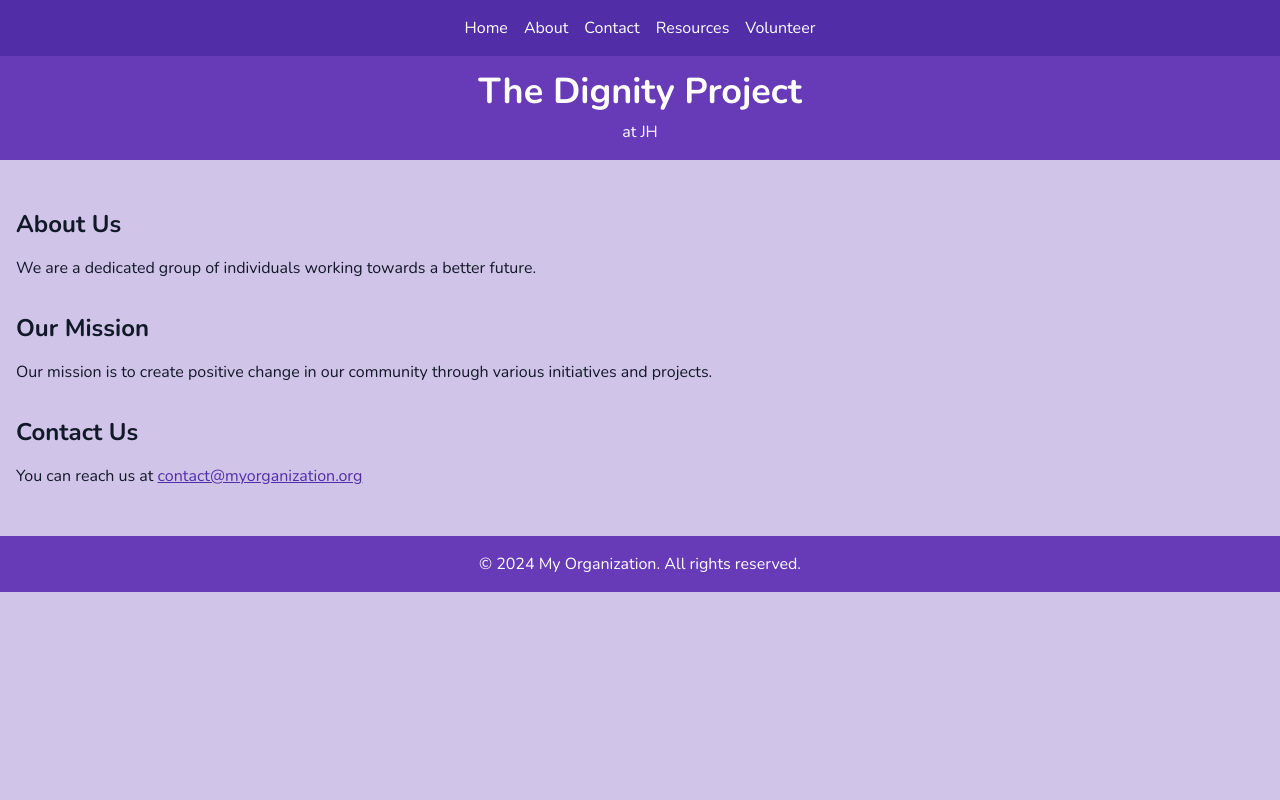
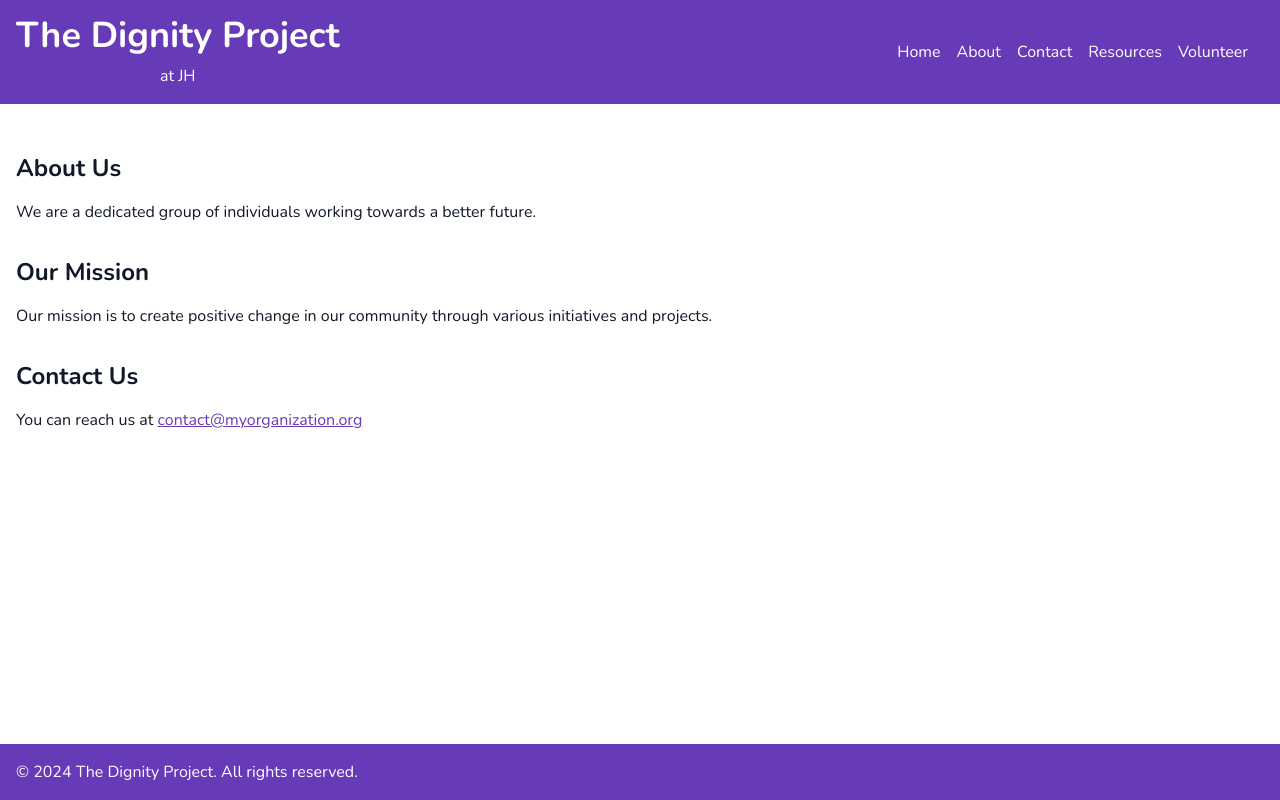
Before and after one commit to TheUnicat/DPWebsite, a Next.js app: page / in a window 1280 px wide. Built offline with nearby package versions, Linux system fonts and the light colour scheme.

Commit message:
some updates

```diff
--- a/src/app/layout.js
+++ b/src/app/layout.js
@@ -3,13 +3,19 @@ import Navbar from '../components/Navbar';
 
 export default function Layout({ children }) {
   return (
-    <div className="min-h-screen bg-primary-light font-sans text-gray-900">
-      <Navbar />
-      <main className="p-4">
+    <div className="flex flex-col min-h-screen bg-primary-light font-sans text-gray-900">
+      <header className="bg-primary p-4 text-white flex justify-between items-center">
+        <div className="flex flex-col items-center">
+          <h1 className="text-4xl font-bold">The Dignity Project</h1>
+          <p className="mt-2">at JH</p>
+        </div>
+        <Navbar />
+      </header>
+      <main className="flex-grow p-4">
         {children}
       </main>
-      <footer className="bg-primary p-4 text-white text-center">
-        <p>&copy; 2024 My Organization. All rights reserved.</p>
+      <footer className="bg-primary p-4 text-white">
+        <p>&copy; 2024 The Dignity Project. All rights reserved.</p>
       </footer>
     </div>
   );
--- a/src/components/Navbar.js
+++ b/src/components/Navbar.js
@@ -5,7 +5,7 @@ export default function Navbar() {
     <nav className="bg-primary-dark p-4 text-white">
       <ul className="flex justify-center space-x-4">
         <li>
-          <Link href="/home" className="hover:text-primary-light transition duration-300">
+          <Link href="/" className="hover:text-primary-light transition duration-300">
             Home
           </Link>
         </li>
--- a/src/pages/index.js
+++ b/src/pages/index.js
@@ -1,14 +1,8 @@
-import Navbar from '../components/Navbar';
+import Layout from '../app/layout';
 
 export default function Home() {
   return (
-    <div className="min-h-screen bg-primary-light font-sans text-gray-900">
-      <Navbar />
-      <header className="bg-primary p-4 text-white text-center">
-        <h1 className="text-4xl font-bold">The Dignity Project</h1>
-        <p className="mt-2">at JH</p>
-      </header>
-      <main className="p-4">
+    <Layout>
         <section className="my-8">
           <h2 className="text-2xl font-semibold">About Us</h2>
           <p className="mt-4">
@@ -30,10 +24,6 @@ export default function Home() {
             </a>
           </p>
         </section>
-      </main>
-      <footer className="bg-primary p-4 text-white text-center">
-        <p>&copy; 2024 My Organization. All rights reserved.</p>
-      </footer>
-    </div>
+      </Layout>
   );
 }
--- a/tailwind.config.js
+++ b/tailwind.config.js
@@ -8,9 +8,9 @@ module.exports = {
     extend: {
       colors: {
         primary: {
-          light: '#d1c4e9',
+          light: '#FFFFFF',
           DEFAULT: '#673ab7',
-          dark: '#512da8',
+          dark: '#673ab7',
         },
       },
       fontFamily: {
```
